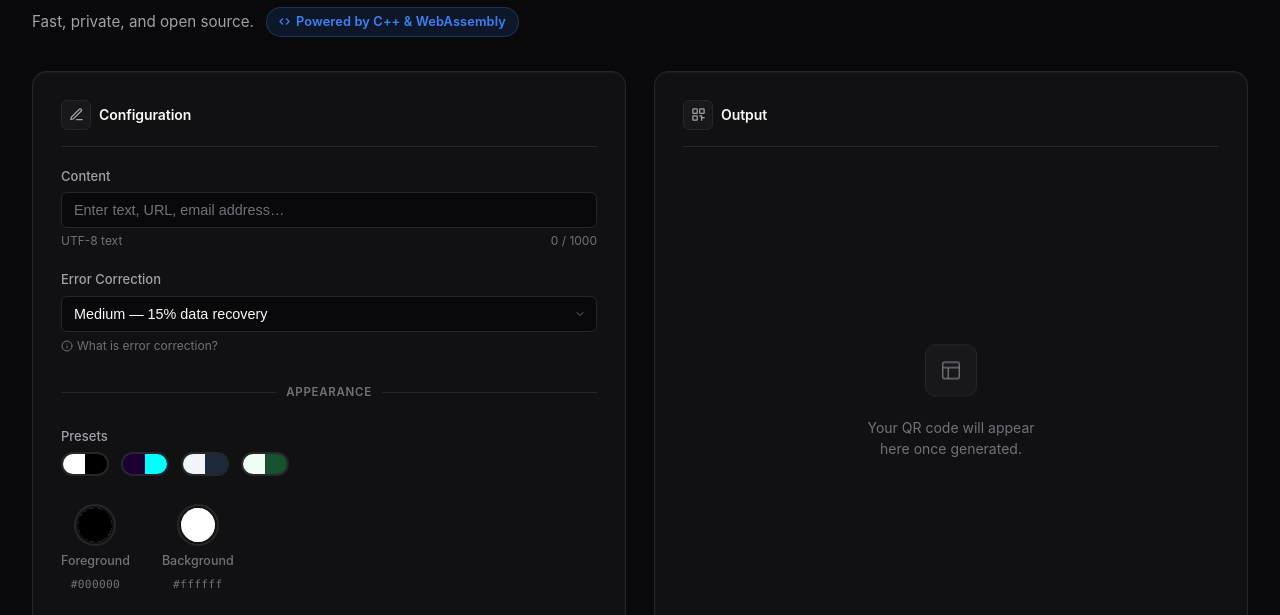
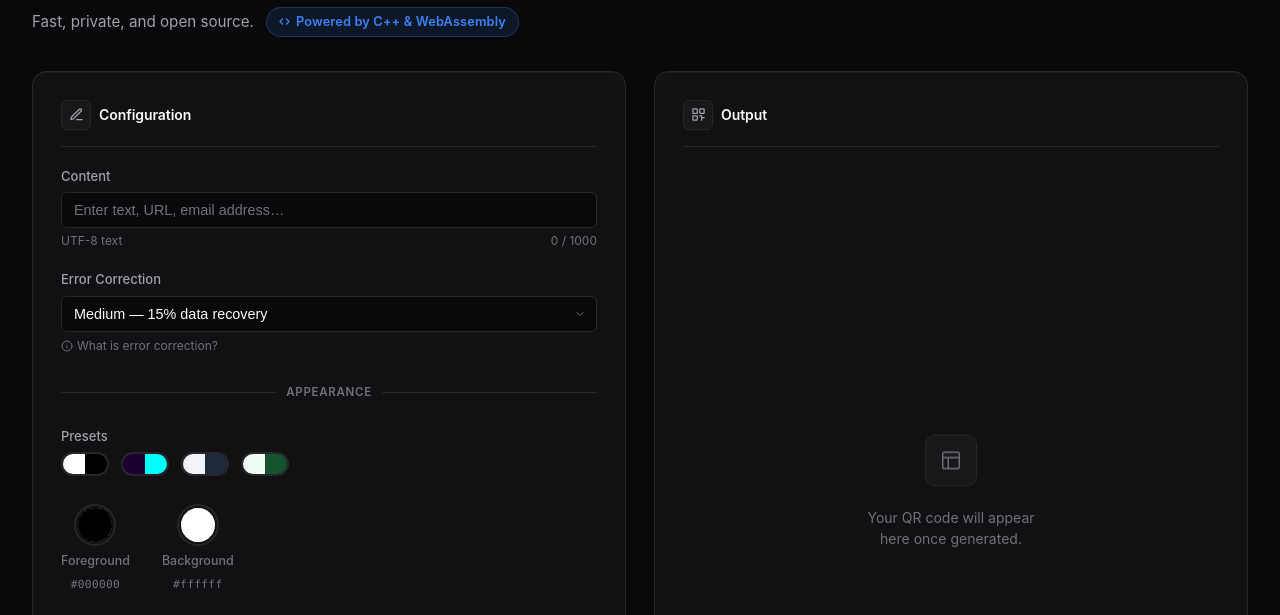
Before and after one commit to 7IRE/QR-Generator, a website: page public/index.html in a window 1280 px wide. Shown: the part 139-754 px from the top of the page. Drawn offline with Linux system fonts and the light colour scheme.

Commit message:
WebDeployment V-1.3

```diff
--- a/public/index.html
+++ b/public/index.html
@@ -200,7 +200,7 @@
             padding: 28px;
             display: flex;
             flex-direction: column;
-            min-height: 600px;
+            min-height: 640px; /* Increased slightly for better baseline */
             transition: background 0.2s, border-color 0.2s;
             box-shadow: inset 0 1px 0 rgba(255, 255, 255, 0.04);
         }
@@ -209,11 +209,10 @@
             box-shadow: inset 0 1px 0 rgba(255, 255, 255, 0.8), 0 1px 3px rgba(0,0,0,0.05);
         }
 
+        /* FIXED: Removed height: fit-content so it stretches to match Configuration */
         .panel.output-panel {
             position: sticky;
             top: 88px;
-            height: fit-content;
-            min-height: 600px;
         }
 
         .panel-header {
@@ -2069,7 +2068,6 @@
             if (item.kind === 'file' && item.type.startsWith('image/')) {
                 const blob = item.getAsFile();
                 if (blob) {
-                    // Create a pseudo-file name for the UI
                     const file = new File([blob], "pasted-image", { type: blob.type });
                     processLogoFile(file, "pasted-image");
                     foundImage = true;
@@ -2078,7 +2076,6 @@
             }
         }
 
-        // Prevent default paste behavior if an image was found and handled
         if (foundImage) {
             e.preventDefault();
         }
```
